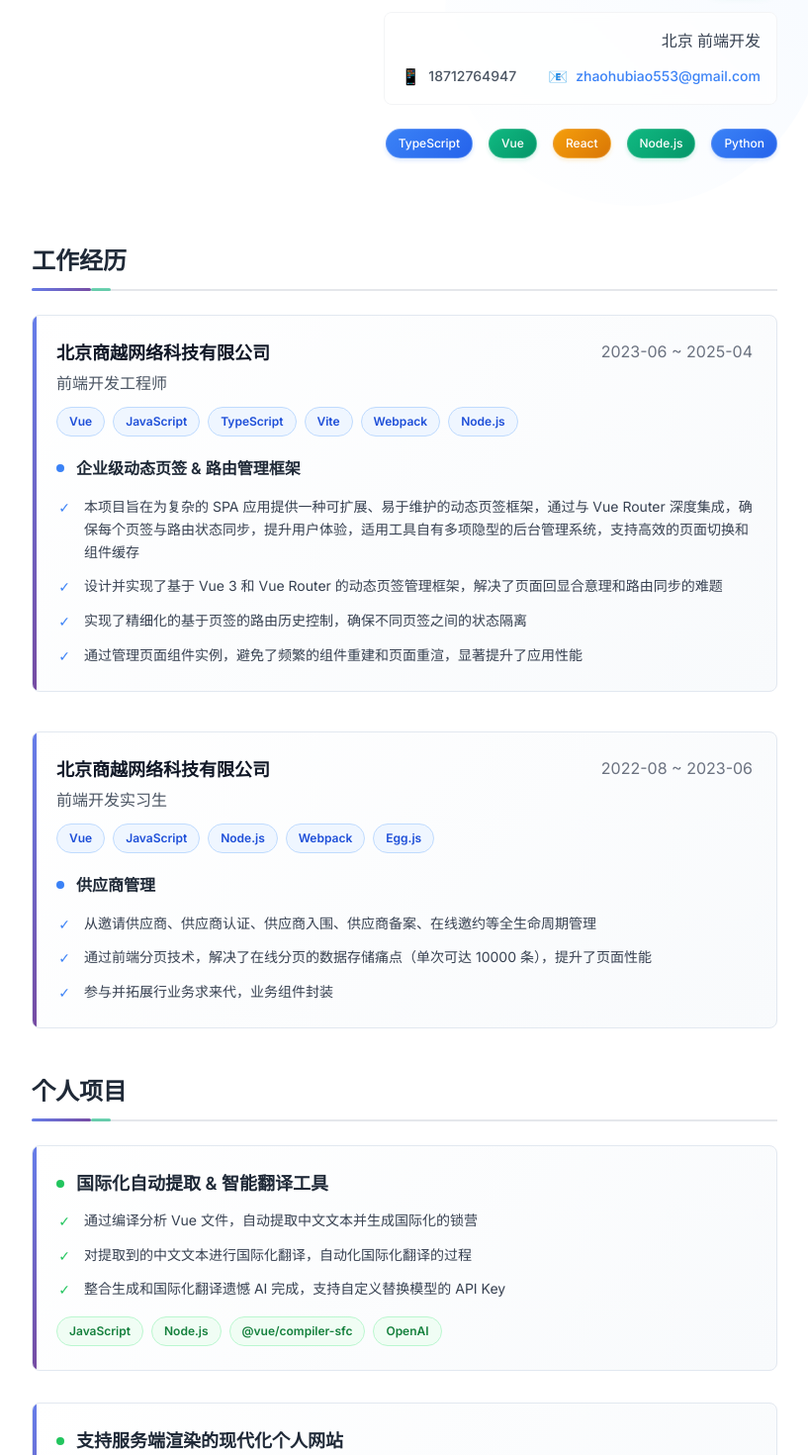
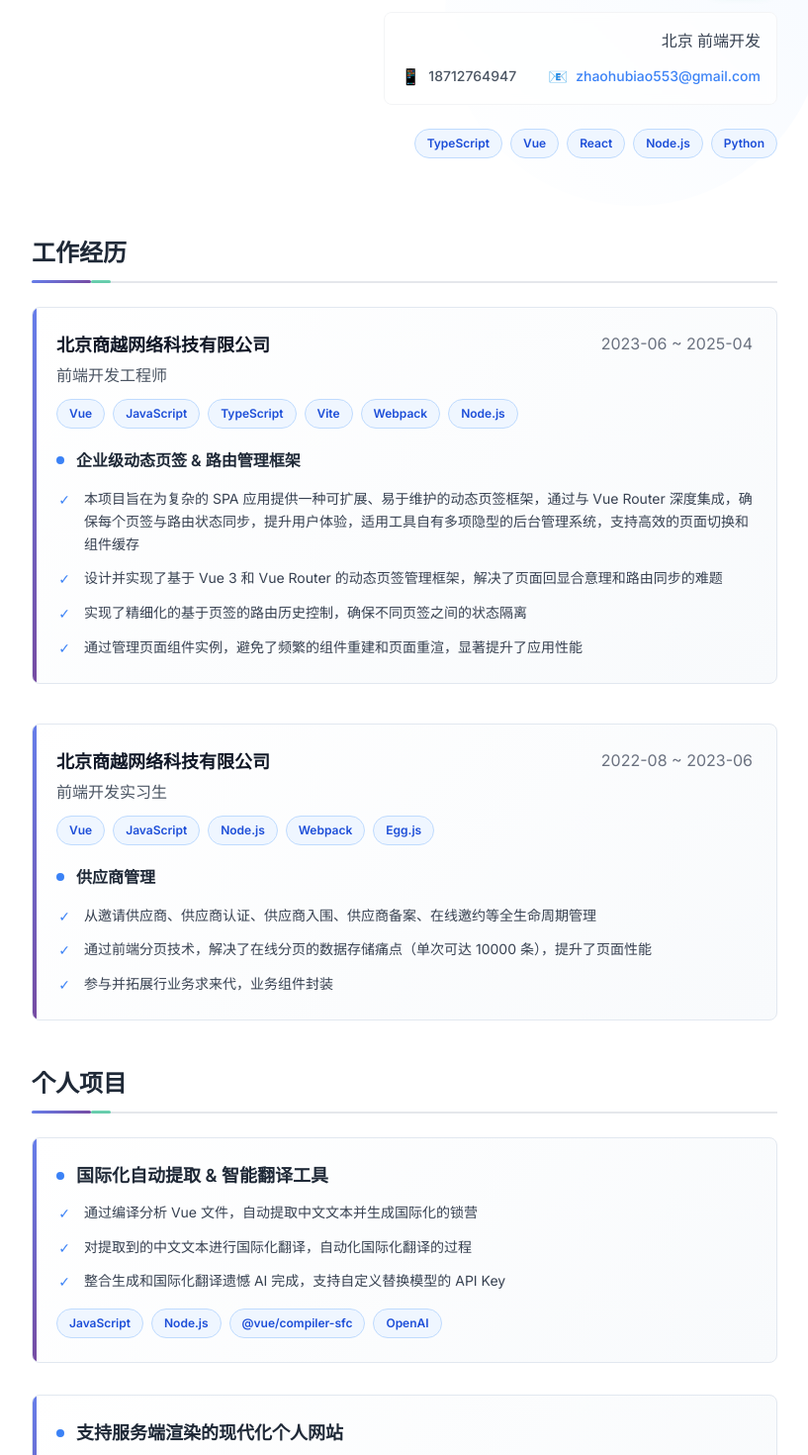
Before and after one commit to au-to/my-resume, a Vue app: page / in a window 1280 px wide. Shown: the part 240-1710 px from the top of the page at 99% size, without its empty margins (231-1048 px from the left). Built offline with nearby package versions, Linux system fonts and the light colour scheme.

Commit message:
fix：优化

```diff
--- a/src/components/ResumeTemplate.vue
+++ b/src/components/ResumeTemplate.vue
@@ -43,7 +43,7 @@
           <span
             v-for="skill in resumeData.skills"
             :key="skill"
-            class="skill-tag"
+            class="inline-block px-3 py-1.5 text-xs font-semibold text-blue-700 bg-blue-50 rounded-full border border-blue-200 hover:bg-blue-100 transition-all duration-200"
           >
             {{ skill }}
           </span>
@@ -108,12 +108,12 @@
             class="experience-card"
           >
             <h3 class="text-lg font-semibold text-gray-800 mb-3 flex items-center">
-              <span class="w-2 h-2 bg-green-500 rounded-full mr-3 flex-shrink-0"></span>
+              <span class="w-2 h-2 bg-blue-500 rounded-full mr-3 flex-shrink-0"></span>
               {{ project.name }}
             </h3>
             <ul class="space-y-3 text-sm text-gray-700 mb-4">
               <li v-for="(description, idx) in project.descriptions" :key="idx" class="flex items-start group">
-                <span class="text-green-500 mr-3 flex-shrink-0 w-4 h-4 flex items-center justify-center mt-1 transition-transform group-hover:scale-110">✓</span>
+                <span class="text-blue-500 mr-3 flex-shrink-0 w-4 h-4 flex items-center justify-center mt-1 transition-transform group-hover:scale-110">✓</span>
                 <span class="flex-1 leading-relaxed">{{ description }}</span>
               </li>
             </ul>
@@ -123,7 +123,7 @@
               <span
                 v-for="tech in project.technologies"
                 :key="tech"
-                class="inline-block px-3 py-1.5 text-xs font-semibold text-green-700 bg-green-50 rounded-full border border-green-200 hover:bg-green-100 transition-all duration-200"
+                class="inline-block px-3 py-1.5 text-xs font-semibold text-blue-700 bg-blue-50 rounded-full border border-blue-200 hover:bg-blue-100 transition-all duration-200"
               >
                 {{ tech }}
               </span>
@@ -139,7 +139,7 @@
           <div class="flex justify-between items-start">
             <div>
               <h3 class="text-lg font-semibold text-gray-800 flex items-center">
-                <span class="w-2 h-2 bg-yellow-500 rounded-full mr-3 flex-shrink-0"></span>
+                <span class="w-2 h-2 bg-blue-500 rounded-full mr-3 flex-shrink-0"></span>
                 {{ resumeData.education.school }}
               </h3>
               <p class="text-base text-gray-600 mt-2 ml-5">{{ resumeData.education.degree }}</p>
--- a/src/style.css
+++ b/src/style.css
@@ -62,29 +62,6 @@ body {
   box-shadow: 0 2px 4px rgba(59, 130, 246, 0.2);
   transition: all 0.3s ease;
   border: 1px solid rgba(255, 255, 255, 0.2);
-}
-
-.skill-tag:hover {
-  transform: translateY(-1px);
-  box-shadow: 0 4px 8px rgba(59, 130, 246, 0.3);
-}
-
-.skill-tag:nth-child(even) {
-  background: linear-gradient(135deg, var(--secondary-color) 0%, #059669 100%);
-  box-shadow: 0 2px 4px rgba(16, 185, 129, 0.2);
-}
-
-.skill-tag:nth-child(even):hover {
-  box-shadow: 0 4px 8px rgba(16, 185, 129, 0.3);
-}
-
-.skill-tag:nth-child(3n) {
-  background: linear-gradient(135deg, var(--accent-color) 0%, #d97706 100%);
-  box-shadow: 0 2px 4px rgba(245, 158, 11, 0.2);
-}
-
-.skill-tag:nth-child(3n):hover {
-  box-shadow: 0 4px 8px rgba(245, 158, 11, 0.3);
 }
 
 /* 状态标签样式 */
```
